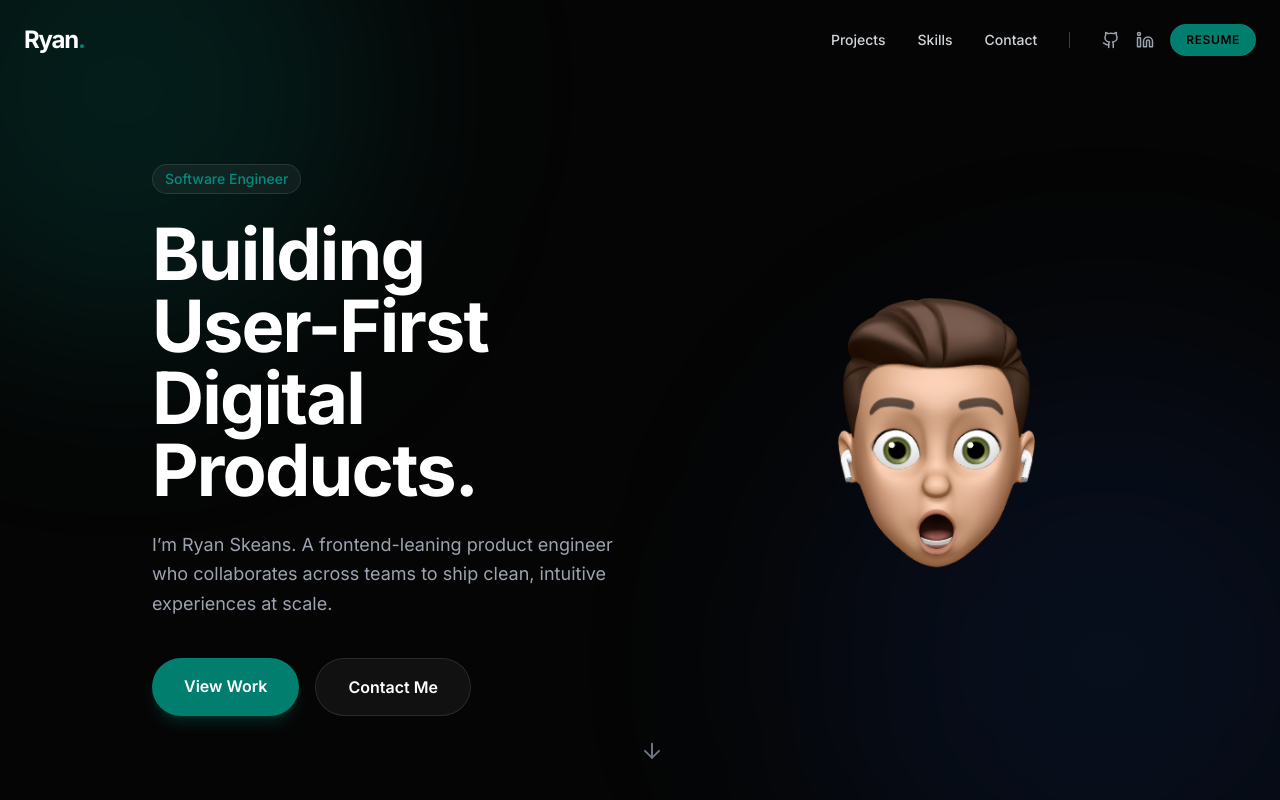
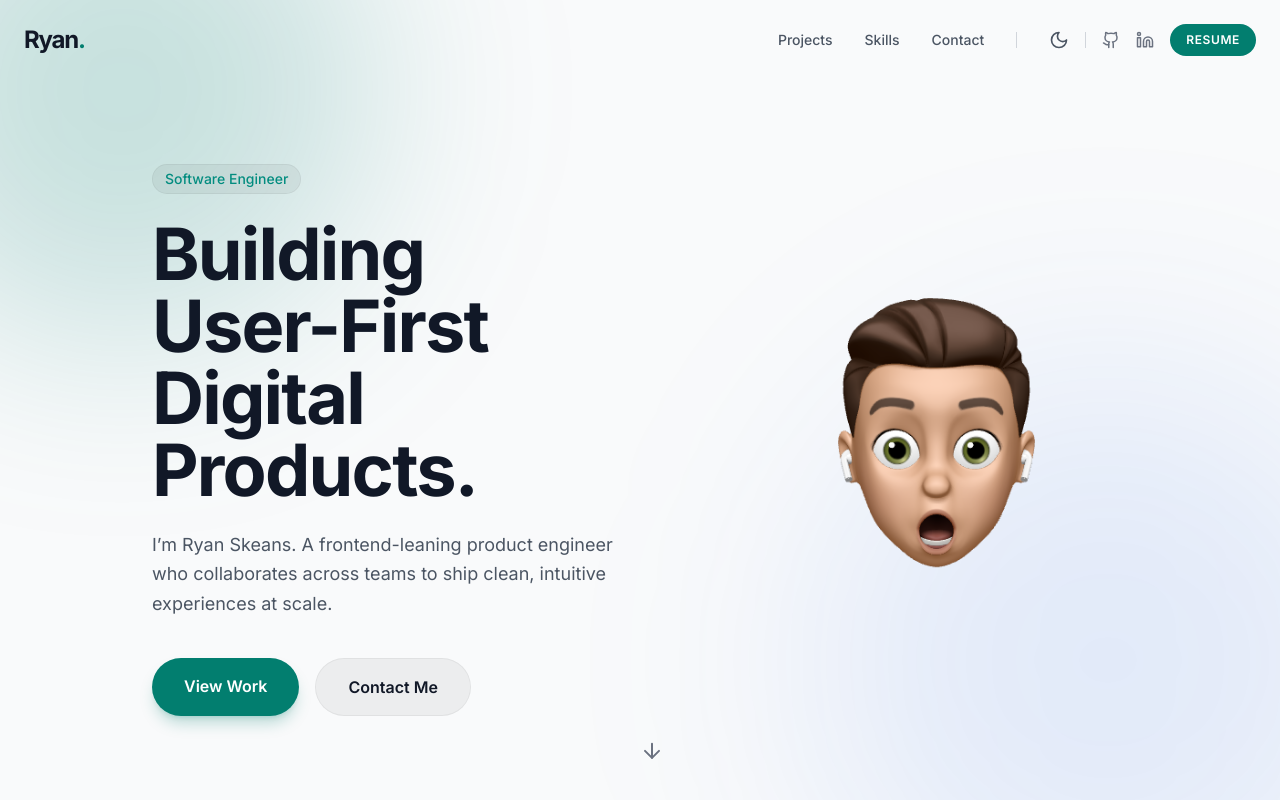
Before and after one commit to ryan-skeans/ryan-skeans.github.io, a React (Vite) app: page / in a window 1280 px wide. Shown: the top 800 px of the page. Built offline with nearby package versions, Linux system fonts and the light colour scheme.

Commit message:
add dark light mode

```diff
--- a/src/App.tsx
+++ b/src/App.tsx
@@ -7,7 +7,7 @@ import { Contact } from './sections/Contact';
 
 function App() {
   return (
-    <div className="bg-[#050505] min-h-screen text-white selection:bg-indigo-500/30">
+    <div className="min-h-screen selection:bg-primary/30 bg-gray-50 text-gray-900 dark:bg-[#050505] dark:text-gray-100 transition-colors duration-300">
       <Navbar />
       <main>
         <Hero />
--- a/src/components/Navbar.tsx
+++ b/src/components/Navbar.tsx
@@ -1,6 +1,6 @@
 import React, { useState, useEffect } from "react";
 import { motion, AnimatePresence } from "framer-motion";
-import { Menu, X, Github, Linkedin } from "lucide-react";
+import { Menu, X, Github, Linkedin, Sun, Moon } from "lucide-react";
 import clsx from "clsx";
 
 const navLinks = [
@@ -12,6 +12,27 @@ const navLinks = [
 export const Navbar = () => {
     const [isScrolled, setIsScrolled] = useState(false);
     const [isMobileMenuOpen, setIsMobileMenuOpen] = useState(false);
+
+    const [theme, setTheme] = useState(() => {
+        if (typeof window !== "undefined" && window.localStorage) {
+            return localStorage.getItem("theme") || "light";
+        }
+        return "light";
+    });
+
+    useEffect(() => {
+        const root = window.document.documentElement;
+        if (theme === "dark") {
+            root.classList.add("dark");
+        } else {
+            root.classList.remove("dark");
+        }
+        localStorage.setItem("theme", theme);
+    }, [theme]);
+
+    const toggleTheme = () => {
+        setTheme((prev) => (prev === "light" ? "dark" : "light"));
+    };
 
     useEffect(() => {
         const handleScroll = () => {
@@ -29,12 +50,12 @@ export const Navbar = () => {
                 className={clsx(
                     "fixed top-0 left-0 right-0 z-50 transition-all duration-300 border-b border-transparent",
                     isScrolled
-                        ? "bg-black/50 backdrop-blur-md border-white/10 py-4"
+                        ? "bg-white/80 dark:bg-black/50 backdrop-blur-md border-black/5 dark:border-white/10 py-4"
                         : "bg-transparent py-6"
                 )}
             >
                 <div className="max-w-7xl mx-auto px-6 flex justify-between items-center">
-                    <a href="#" className="text-2xl font-bold tracking-tighter text-white">
+                    <a href="#" className="text-2xl font-bold tracking-tighter text-gray-900 dark:text-white">
                         Ryan<span className="text-primary">.</span>
                     </a>
 
@@ -44,19 +65,27 @@ export const Navbar = () => {
                             <a
                                 key={link.name}
                                 href={link.href}
-                                className="text-sm font-medium text-gray-300 hover:text-white transition-colors"
+                                className="text-sm font-medium text-gray-600 dark:text-gray-300 hover:text-primary dark:hover:text-white transition-colors"
                             >
                                 {link.name}
                             </a>
                         ))}
-                        <div className="h-4 w-px bg-gray-700" />
+                        <div className="h-4 w-px bg-gray-300 dark:bg-gray-700" />
                         <div className="flex items-center space-x-4">
+                            <button
+                                onClick={toggleTheme}
+                                className="text-gray-600 dark:text-gray-300 hover:text-primary dark:hover:text-white transition-colors"
+                                aria-label="Toggle theme"
+                            >
+                                {theme === "light" ? <Moon size={20} /> : <Sun size={20} />}
+                            </button>
+                            <div className="h-4 w-px bg-gray-300 dark:bg-gray-700" />
                             <SocialLink href="https://github.com/ryan-skeans" icon={<Github size={18} />} label="GitHub" />
                             <SocialLink href="https://www.linkedin.com/in/ryanskeans/" icon={<Linkedin size={18} />} label="LinkedIn" />
                             <a
                                 href="/files/Resume.pdf"
                                 target="_blank"
-                                className="flex items-center gap-2 px-4 py-2 text-xs font-semibold uppercase tracking-wider text-black bg-primary hover:bg-primary-hover rounded-full transition-all"
+                                className="flex items-center gap-2 px-4 py-2 text-xs font-semibold uppercase tracking-wider text-white dark:text-black bg-primary hover:bg-primary-hover rounded-full transition-all"
                             >
                                 Resume
                             </a>
@@ -65,7 +94,7 @@ export const Navbar = () => {
 
                     {/* Mobile Menu Button */}
                     <button
-                        className="md:hidden text-white"
+                        className="md:hidden text-gray-900 dark:text-white"
                         onClick={() => setIsMobileMenuOpen(true)}
                     >
                         <Menu />
@@ -81,10 +110,10 @@ export const Navbar = () => {
                         animate={{ opacity: 1, x: 0 }}
                         exit={{ opacity: 0, x: "100%" }}
                         transition={{ type: "tween" }}
-                        className="fixed inset-0 z-[60] bg-black flex flex-col items-center justify-center space-y-8"
+                        className="fixed inset-0 z-[60] bg-white dark:bg-black flex flex-col items-center justify-center space-y-8"
                     >
                         <button
-                            className="absolute top-6 right-6 text-white"
+                            className="absolute top-6 right-6 text-gray-900 dark:text-white"
                             onClick={() => setIsMobileMenuOpen(false)}
                         >
                             <X size={32} />
@@ -93,7 +122,7 @@ export const Navbar = () => {
                             <a
                                 key={link.name}
                                 href={link.href}
-                                className="text-2xl font-bold text-white"
+                                className="text-2xl font-bold text-gray-900 dark:text-white"
                                 onClick={() => setIsMobileMenuOpen(false)}
                             >
                                 {link.name}
@@ -102,10 +131,25 @@ export const Navbar = () => {
                         <a
                             href="/files/Resume.pdf"
                             target="_blank"
-                            className="px-6 py-3 text-sm font-bold text-black bg-primary rounded-full"
+                            className="px-6 py-3 text-sm font-bold text-white dark:text-black bg-primary rounded-full mb-8"
                         >
                             Resume
                         </a>
+
+                        <button
+                            onClick={toggleTheme}
+                            className="flex items-center gap-2 text-gray-900 dark:text-white"
+                        >
+                            {theme === "light" ? (
+                                <>
+                                    <Moon size={24} /> <span>Dark Mode</span>
+                                </>
+                            ) : (
+                                <>
+                                    <Sun size={24} /> <span>Light Mode</span>
+                                </>
+                            )}
+                        </button>
                     </motion.div>
                 )}
             </AnimatePresence>
@@ -118,7 +162,7 @@ const SocialLink = ({ href, icon, label }: { href: string; icon: React.ReactNode
         href={href}
         target="_blank"
         rel="noreferrer"
-        className="text-gray-400 hover:text-white transition-colors"
+        className="text-gray-500 dark:text-gray-400 hover:text-primary dark:hover:text-white transition-colors"
         aria-label={label}
     >
         {icon}
--- a/src/index.css
+++ b/src/index.css
@@ -10,14 +10,20 @@
   line-height: 1.5;
   font-weight: 400;
 
-  color-scheme: dark;
-  color: rgba(255, 255, 255, 0.87);
-  background-color: #050505;
-
   font-synthesis: none;
   text-rendering: optimizeLegibility;
   -webkit-font-smoothing: antialiased;
   -moz-osx-font-smoothing: grayscale;
+
+  --scrollbar-track: #f1f1f1;
+  --scrollbar-thumb: #888;
+  --scrollbar-thumb-hover: #555;
+}
+
+:root.dark {
+  --scrollbar-track: #111;
+  --scrollbar-thumb: #333;
+  --scrollbar-thumb-hover: #444;
 }
 
 html {
@@ -29,6 +35,7 @@ body {
   padding: 0;
   width: 100%;
   overflow-x: hidden;
+  @apply bg-gray-50 text-gray-900 dark:bg-[#050505] dark:text-gray-100 transition-colors duration-300;
 }
 
 /* Custom Scrollbar */
@@ -37,16 +44,16 @@ body {
 }
 
 ::-webkit-scrollbar-track {
-  background: #111;
+  background: var(--scrollbar-track);
 }
 
 ::-webkit-scrollbar-thumb {
-  background: #333;
+  background: var(--scrollbar-thumb);
   border-radius: 4px;
 }
 
 ::-webkit-scrollbar-thumb:hover {
-  background: #444;
+  background: var(--scrollbar-thumb-hover);
 }
 
 .gradient-text {
--- a/src/sections/Hero.tsx
+++ b/src/sections/Hero.tsx
@@ -21,27 +21,27 @@ export const Hero = () => {
                         initial={{ opacity: 0, x: -20 }}
                         animate={{ opacity: 1, x: 0 }}
                         transition={{ delay: 0.2, duration: 0.8 }}
-                        className="inline-block px-3 py-1 rounded-full bg-white/5 border border-white/10 text-primary-light text-sm font-medium"
+                        className="inline-block px-3 py-1 rounded-full bg-black/5 dark:bg-white/5 border border-black/5 dark:border-white/10 text-primary-light text-sm font-medium"
                     >
                         Software Engineer
                     </motion.div>
-                    <h1 className="text-5xl md:text-7xl font-bold tracking-tight text-white leading-[1.1]">
+                    <h1 className="text-5xl md:text-7xl font-bold tracking-tight text-gray-900 dark:text-white leading-[1.1]">
                         Building User-First Digital Products.
                     </h1>
-                    <p className="text-lg text-gray-400 max-w-lg leading-relaxed">
+                    <p className="text-lg text-gray-600 dark:text-gray-400 max-w-lg leading-relaxed">
                         I’m Ryan Skeans. A frontend-leaning product engineer who collaborates across teams to ship clean, intuitive experiences at scale.
                     </p>
 
                     <div className="flex flex-wrap gap-4 pt-4">
                         <a
                             href="#projects"
-                            className="px-8 py-4 bg-primary hover:bg-primary-hover text-white font-semibold rounded-full transition-all shadow-lg shadow-primary/25"
+                            className="px-8 py-4 bg-primary hover:bg-primary-hover text-white dark:text-gray-900 font-semibold rounded-full transition-all shadow-lg shadow-primary/25"
                         >
                             View Work
                         </a>
                         <a
                             href="#contact"
-                            className="px-8 py-4 bg-white/5 hover:bg-white/10 border border-white/10 text-white font-semibold rounded-full transition-all"
+                            className="px-8 py-4 bg-black/5 dark:bg-white/5 hover:bg-black/10 dark:hover:bg-white/10 border border-black/5 dark:border-white/10 text-gray-900 dark:text-white font-semibold rounded-full transition-all"
                         >
                             Contact Me
                         </a>
--- a/tailwind.config.js
+++ b/tailwind.config.js
@@ -1,5 +1,6 @@
 /** @type {import('tailwindcss').Config} */
 export default {
+  darkMode: 'class',
   content: [
     "./index.html",
     "./src/**/*.{js,ts,jsx,tsx}",
```
Also changed, not shown: src/sections/Contact.tsx (+5 -5 lines), src/sections/Projects.tsx (+9 -9 lines), src/sections/Skills.tsx (+8 -8 lines).
